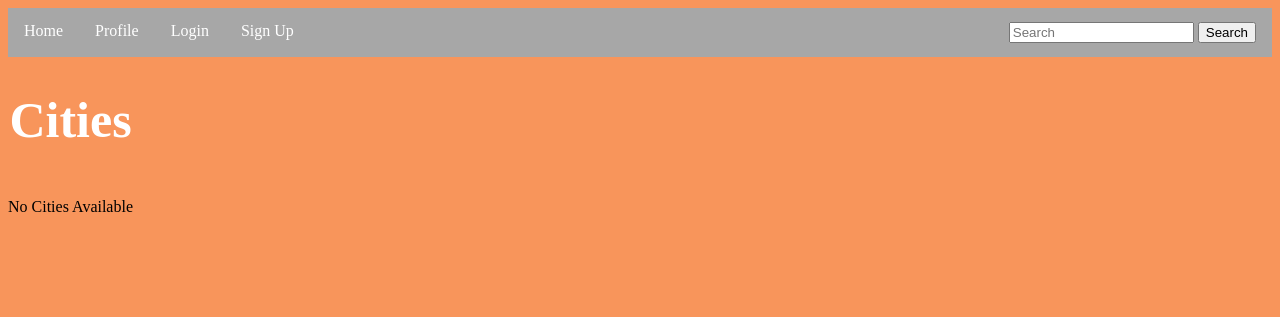
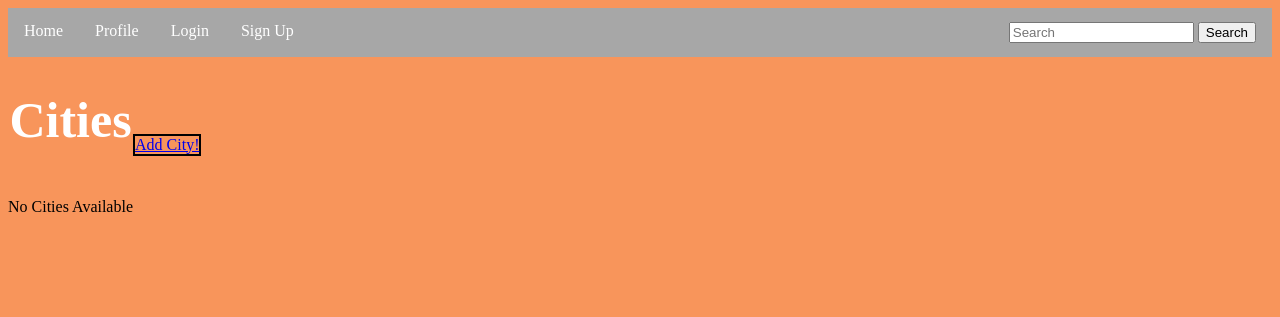
Before and after one commit to michaelbryanstark/Project-Wayfarer, a Django app: page /cities/ in a window 1280 px wide. Shown: the top 317 px of the page. Run offline with Django 3.2, Linux system fonts and the light colour scheme; data that the repository does not hold is empty.

Commit message:
added create city

```diff
--- a/main_app/static/styles/main.css
+++ b/main_app/static/styles/main.css
@@ -121,3 +121,7 @@ h2{
   opacity: 0.9;
   text-decoration: none;
 }
+
+.city-button{
+    border: 2px solid black;
+}
--- a/main_app/templates/city_list.html
+++ b/main_app/templates/city_list.html
@@ -28,7 +28,7 @@
   {% endfor %}
 </div>
 <br>
-
+  <a class= "city-button" href="{% url 'city_create' %}">Add City!</a>
   </div>
 </div>
 
--- a/main_app/urls.py
+++ b/main_app/urls.py
@@ -11,4 +11,5 @@ urlpatterns = [
  path('cities/<int:pk>/', views.CityDetail.as_view(), name="city_detail"),
  path('posts/<int:pk>/delete', views.PostDelete.as_view(), name="post_delete"),
  path('posts/new/', views.PostCreate.as_view(), name="post_create"),
+ path('cities/new/', views.CityCreate.as_view(), name="city_create"),
 ]
--- a/main_app/views.py
+++ b/main_app/views.py
@@ -66,3 +66,9 @@ class PostCreate(CreateView):
     def get_success_url(self):
         print(self.kwargs)
         return reverse('post_detail', kwargs={'pk': self.object.pk})
+
+class CityCreate(CreateView):
+    model = City
+    fields = ['name', 'image']
+    template_name = "city_create.html"
+    success_url = "/cities/"
```
Also changed, not shown: main_app/templates/city_create.html (added, +11 -0 lines), main_app/migrations/0002_alter_post_city.py (added).
